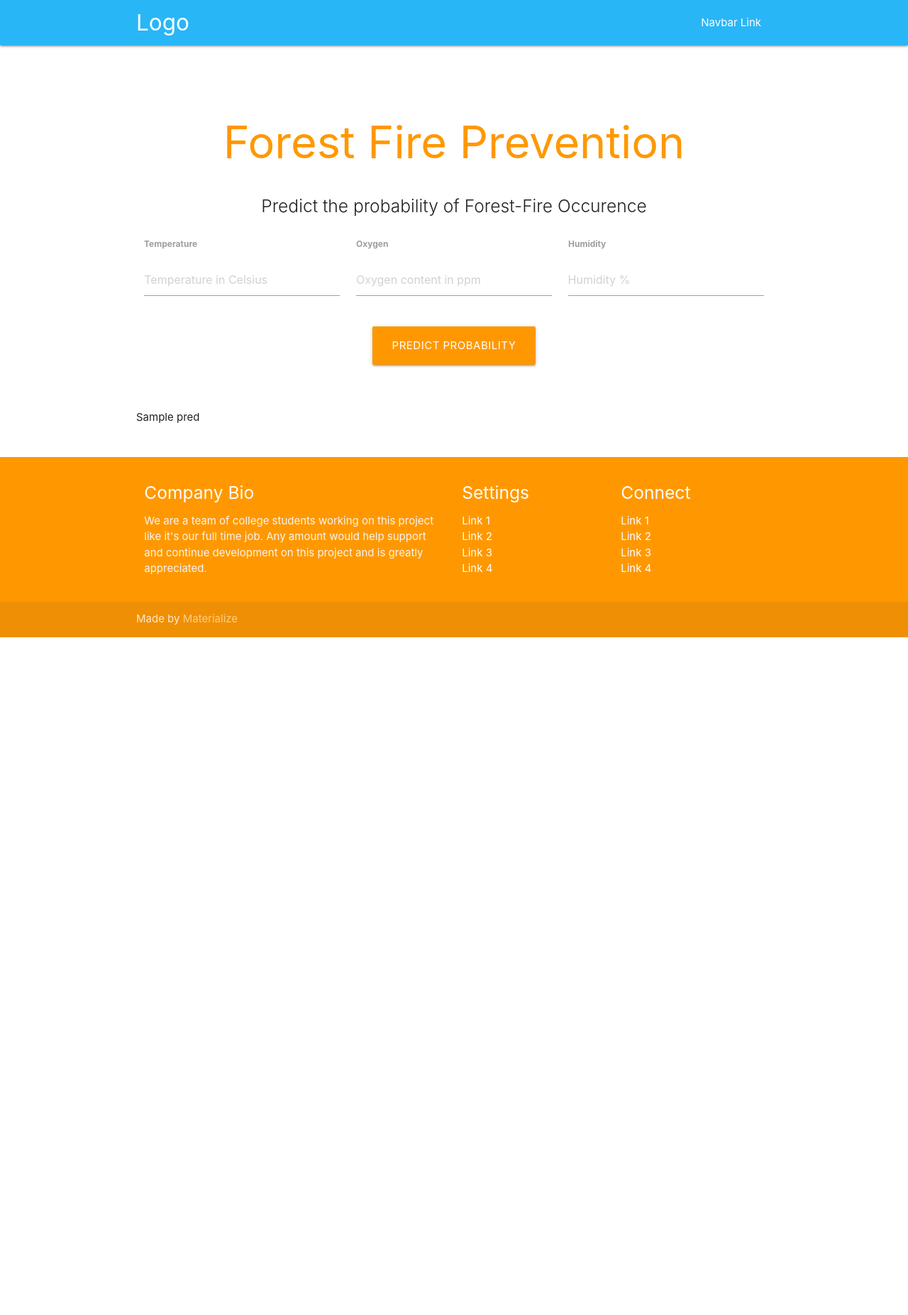
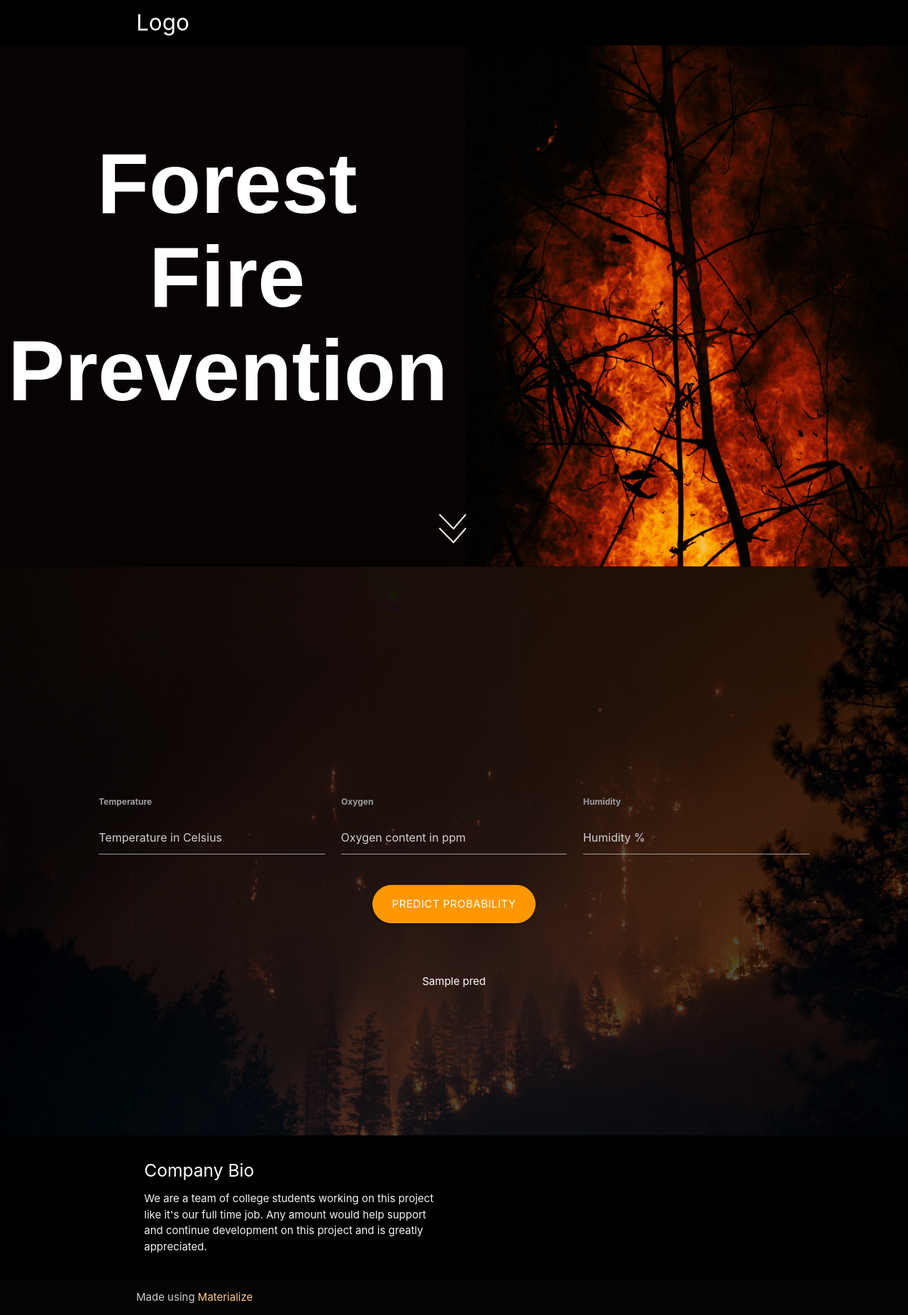
Before and after one commit to umangagarwal11/hackJaipur, a Python web app: template templates/forest.html in a window 1280 px wide. Shown: the whole page at 71% size. Before the commit the page ends 898 px from the top, so only its background shows below. Run offline with Jinja, Linux system fonts and the light colour scheme; the template is opened without the code that fills it: most values are stand-ins (such as "Sample title", 1, 10 or a date in 2020); some libraries are stand-ins or nearby versions.

Commit message:
Frontend updated

```diff
--- a/templates/forest.html
+++ b/templates/forest.html
@@ -3,41 +3,33 @@
 <head>
   <meta http-equiv="Content-Type" content="text/html; charset=UTF-8"/>
   <meta name="viewport" content="width=device-width, initial-scale=1, maximum-scale=1.0"/>
-  <title>Starter Template - Materialize</title>
+  <title>Fight the Fires</title>
 
   <!-- CSS  -->
   <link href="https://fonts.googleapis.com/icon?family=Material+Icons" rel="stylesheet">
-  <link href="./static/css/materialize.css" type="text/css" rel="stylesheet" media="screen,projection"/>
-  <link href="./static/css2/style.css" type="text/css" rel="stylesheet" media="screen,projection"/>
+  <link href="../static/css/materialize.css" type="text/css" rel="stylesheet" media="screen,projection"/>
+  <link href="../static/css2/style.css" type="text/css" rel="stylesheet" media="screen,projection"/>
 </head>
 
 <body>
-  <nav class="light-blue lighten-1" role="navigation">
+  <nav class="black lighten-1" role="navigation">
     <div class="nav-wrapper container"><a id="logo-container" href="#" class="brand-logo">Logo</a>
-      <ul class="right hide-on-med-and-down">
-        <li><a href="#">Navbar Link</a></li>
-      </ul>
 
-      <ul id="nav-mobile" class="sidenav">
-        <li><a href="#">Navbar Link</a></li>
-      </ul>
-      <a href="#" data-target="nav-mobile" class="sidenav-trigger"><i class="material-icons">menu</i></a>
     </div>
   </nav>
 
 
-  <div class="section no-pad-bot" id="index-banner">
-    <div class="container">
-      <br><br>
-      <h1 class="header center orange-text">Forest Fire Prevention</h1>
-      <div class="row center">
-        <h5 class="header col s12 light">Predict the probability of Forest-Fire Occurence
-        <br>
-        </h5>
-      </div>
+  <div class="section no-pad-bot" id="index-banner" style="padding:0">
+    <div class="row center" style="height:92vh; background:url('../static/img/page1.png');background-position: center; background-repeat: no-repeat;  background-size: 100% 100%; margin-bottom:0;">
+      <h1 class="header col s12 l6 light" style="color:white; margin-top: 10%; font-family: sans-serif; font-size:800%; font-weight:bold;">Forest Fire Prevention
+      <br>
+      </h5>
+    </div>
 
-              <div class="row">
-    <form action='/predict' method="post" class="col s12">
+    <div style="">
+
+              <div class="row" style="padding-left:10%; padding-right:10%; margin-bottom: 0; height:100vh;background:url('../static/img/page2.png');background-position: center; background-repeat: no-repeat;  background-size: 100% 100%;">
+    <form action='/predict' method="post" class="col s12" style="margin-top:40vh">
       <div class="row">
         <div class="input-field col s4">
             <label for="first_name"><b>Temperature</b></label>
@@ -63,23 +55,22 @@
 
       <div class="row center">
 
-          <button type="submit" class="btn-large waves-effect waves-light orange">Predict Probability</button>
+          <button type="submit" class="btn-large waves-effect waves-light orange" style="border-radius:40px/40px">Predict Probability</button>
       </div>
     </form>
+    <span class="col s12" style="color:white; margin-top: 5%; text-align:center"> {{pred}}</span><br>
       </div>
 
-      <br>
-        {{pred}}<br>
 
     </div>
   </div>
 
 
-    <br><br>
+
   </div>
   </div>
 
-  <footer class="page-footer orange">
+  <footer class="page-footer black">
     <div class="container">
       <div class="row">
         <div class="col l6 s12">
@@ -88,29 +79,11 @@
 
 
         </div>
-        <div class="col l3 s12">
-          <h5 class="white-text">Settings</h5>
-          <ul>
-            <li><a class="white-text" href="#!">Link 1</a></li>
-            <li><a class="white-text" href="#!">Link 2</a></li>
-            <li><a class="white-text" href="#!">Link 3</a></li>
-            <li><a class="white-text" href="#!">Link 4</a></li>
-          </ul>
-        </div>
-        <div class="col l3 s12">
-          <h5 class="white-text">Connect</h5>
-          <ul>
-            <li><a class="white-text" href="#!">Link 1</a></li>
-            <li><a class="white-text" href="#!">Link 2</a></li>
-            <li><a class="white-text" href="#!">Link 3</a></li>
-            <li><a class="white-text" href="#!">Link 4</a></li>
-          </ul>
-        </div>
       </div>
     </div>
     <div class="footer-copyright">
       <div class="container">
-      Made by <a class="orange-text text-lighten-3" href="http://materializecss.com">Materialize</a>
+      Made using <a class="orange-text text-lighten-3" href="http://materializecss.com">Materialize</a>
       </div>
     </div>
   </footer>
```
Also changed, not shown: static/img/page1.png (renamed from Web 1920 – 1.png), static/img/page2.png (renamed from page2.png).
